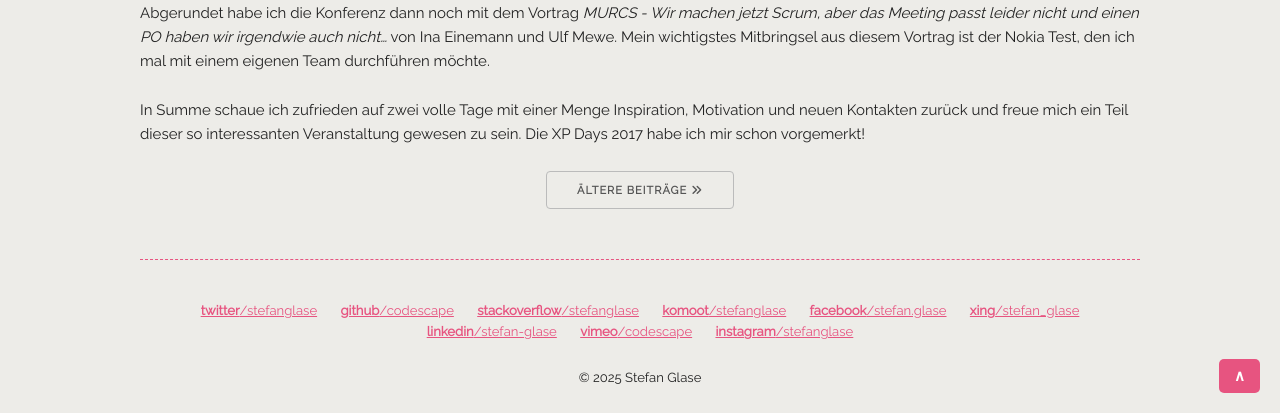
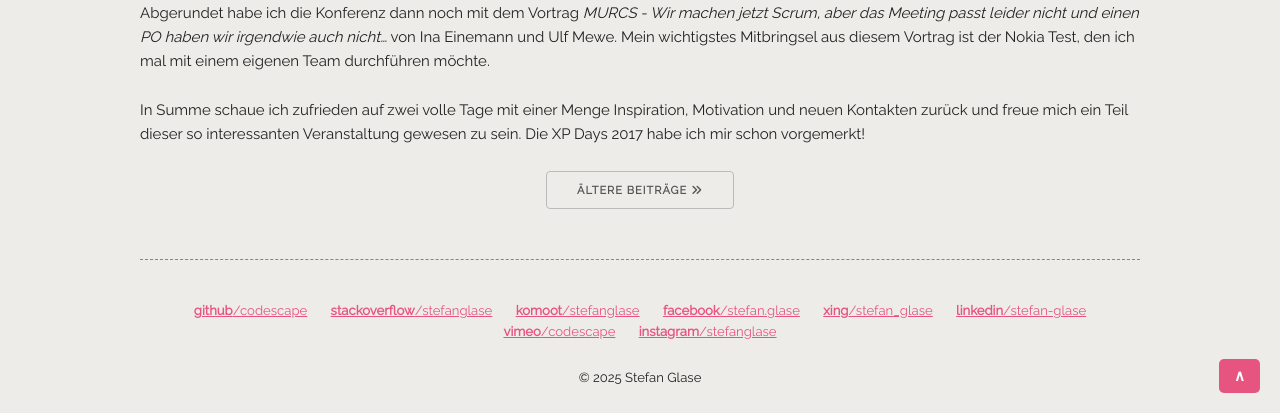
Before and after one commit to codescape/codescape.github.com, a Jekyll site: the page built from index.html, in a window 1280 px wide and 900 px high, scrolled down 5959 px, cut to the strip 487-900 px from the top of the window. Built offline with Jekyll 4.4.1, drawn with Linux system fonts in a browser that asks for light colours; nearby versions of some CDN libraries; the list of posts is cut into pages by our own code; comment, search, counter and statistics services are not loaded.

Commit message:
Update profiles.yml

```diff
--- a/_data/profiles.yml
+++ b/_data/profiles.yml
@@ -1,7 +1,3 @@
-- service: twitter
-  username: stefanglase
-  url: http://www.twitter.com/stefanglase
-
 - service: github
   username: codescape
   url: http://www.github.com/codescape
```
